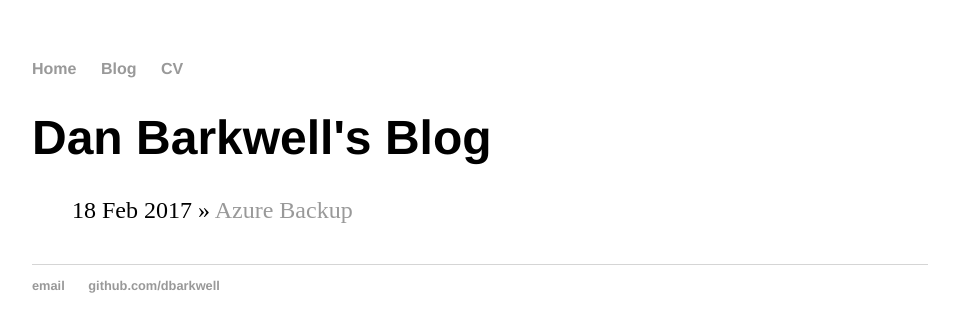
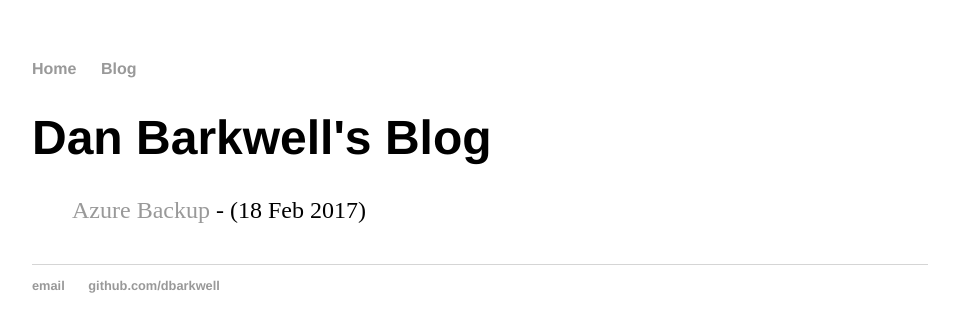
Before and after one commit to dbarkwell/dbarkwell.github.io, a Jekyll site: the page built from blog/index.html, in a window 1280 px wide. Shown: the top 332 px of the page, without its empty margins (160-1119 px from the left). Built offline with Jekyll 4.4.1, drawn with Linux system fonts in a browser that asks for light colours.

Commit message:
Adjusting style

```diff
--- a/_layouts/default.html
+++ b/_layouts/default.html
@@ -9,9 +9,9 @@
     		<ul>
         		<li><a href="/">Home</a></li>
         		<li><a href="/blog">Blog</a></li>
-        		<li><a href="/cv">CV</a></li>
     		</ul>
 		</nav>
+		<h1>{{ page.title }}</h1>
 		<div class="container">
     		{{ content }}
 		</div>
--- a/blog/index.html
+++ b/blog/index.html
@@ -2,9 +2,8 @@
 layout: default
 title: Dan Barkwell's Blog
 ---
-<h1>{{ page.title }}</h1>
 <ul class="posts">
     {% for post in site.posts %}
-    <li><span>{{ post.date | date_to_string }}</span> » <a href="{{ post.url }}" title="{{ post.title }}">{{ post.title }}</a></li>
+    <li><a href="{{ post.url }}" title="{{ post.title }}">{{ post.title }}</a> - <span>{{ post.description }}</span><span>({{ post.date | date_to_string }})</span></li>
     {% endfor %}
 </ul>
```
